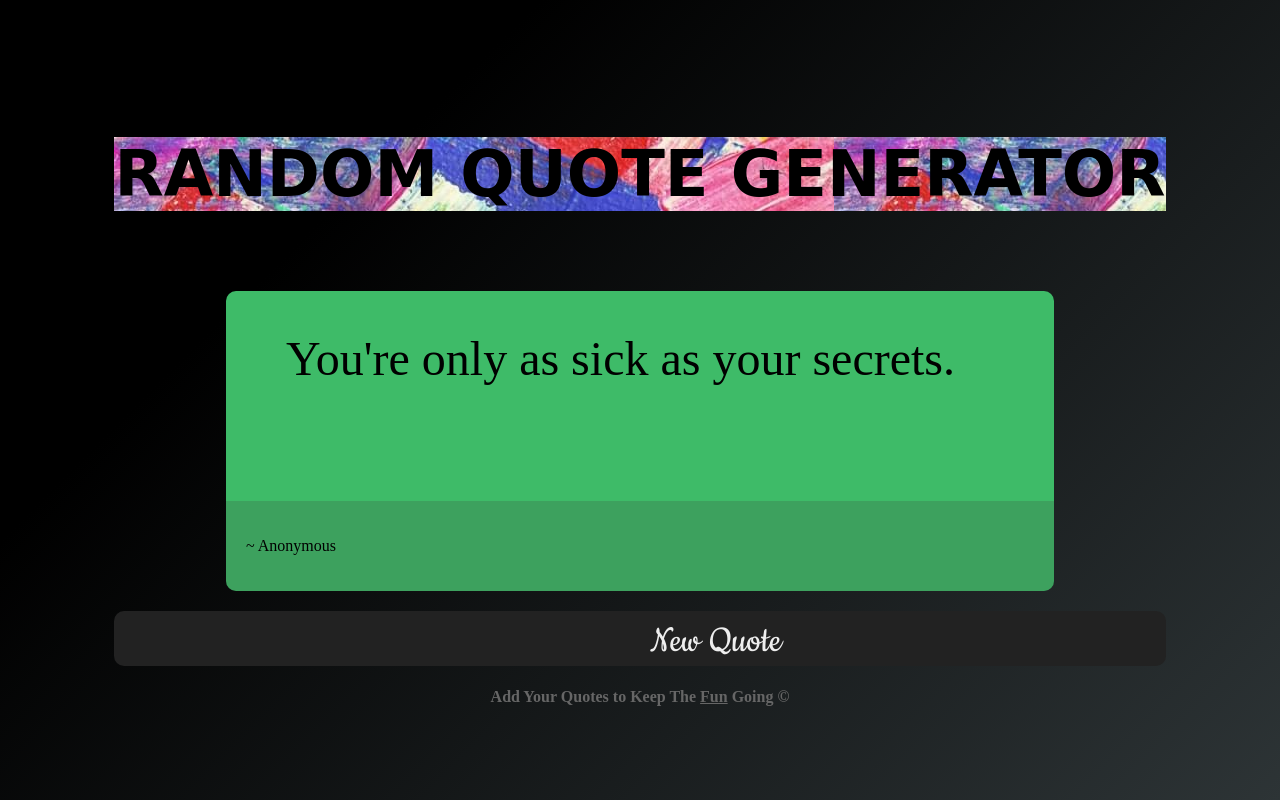
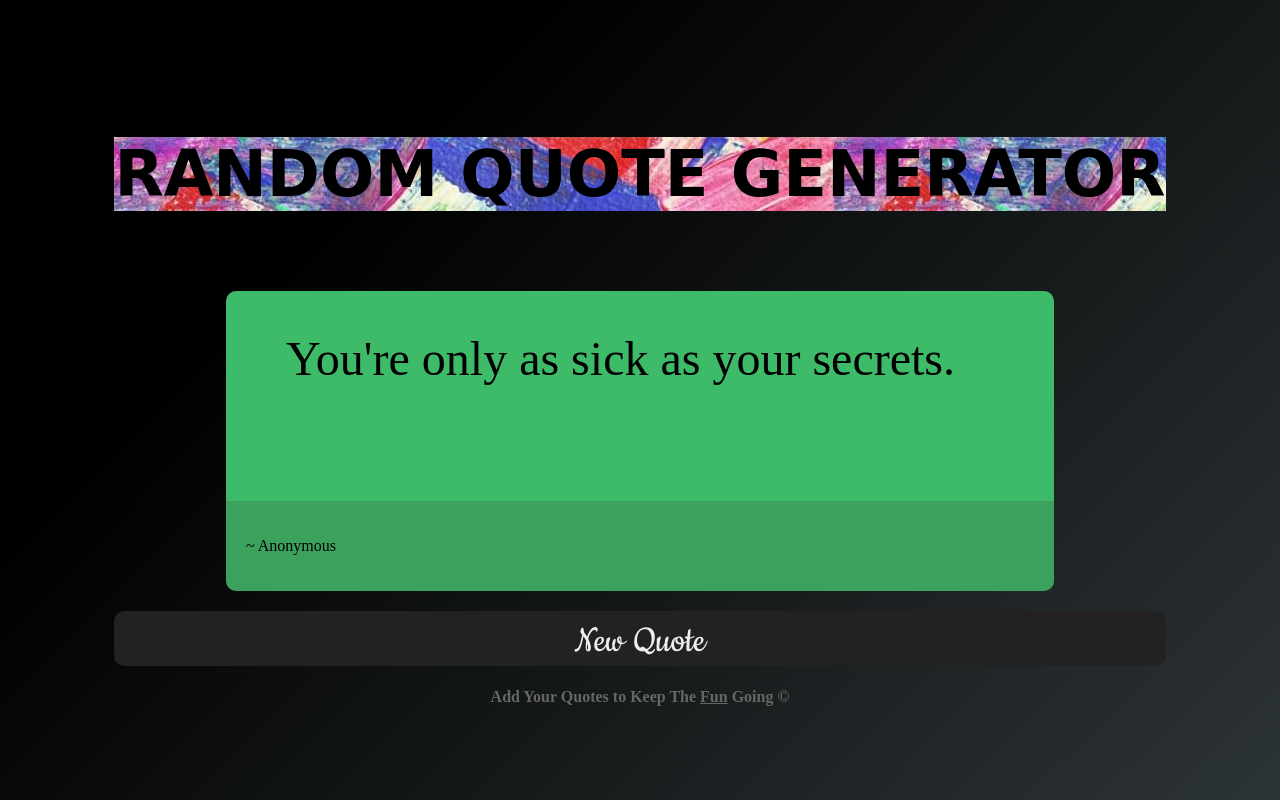
Before and after one commit to faithgaiciumia/Javascript-Random-Quotes-Generator, a plain HTML site: page index.html in a window 1280 px wide. Both pictures are taken after a click on the element "Click to View". Drawn offline with Linux system fonts and the light colour scheme.

Commit message:
Modified Button Text Change

```diff
--- a/index.html
+++ b/index.html
@@ -29,7 +29,7 @@
     </div>
     <div id="btn" onclick="generateQuote()">
     <span class="noselect" id="launch">Click to View</span>
-    <span class="noselect" id="generate" style="visibility: hidden;">New Quote</span>
+    <span class="noselect" id="generate" style="display: none;">New Quote</span>
     <div id="circle">
     </div></div>
     <script src="scripts/app.js"></script>
--- a/scripts/app.js
+++ b/scripts/app.js
@@ -30,8 +30,8 @@ function generateQuote() {
   document.getElementById("author").innerHTML="~"+ " " + quotes[randomIndex].author;
 
   // Hides Button Element to After Click
-  document.getElementById("launch").style.visibility='hidden';
+  document.getElementById("launch").style.display='none';
 
   //Displays New Button Text After Click
-  document.getElementById("generate").style.visibility='visible';
+  document.getElementById("generate").style.display='block';
 }
```
